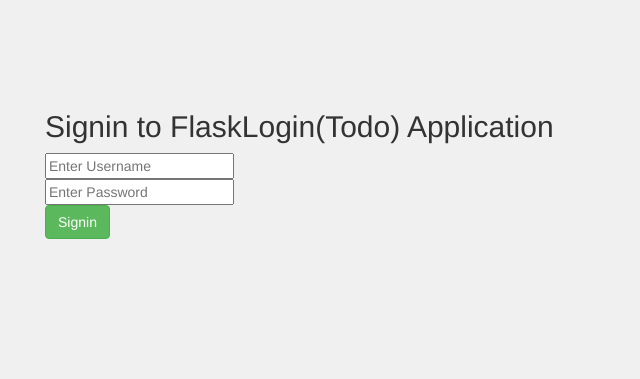
After one commit to ouglaaa/QuasselQuery, a Flask app: page /login in a window 1280 px wide. The commit adds this page. Shown: the top 379 px of the page, without its empty margins (0-640 px from the left). Run offline with Flask 3, Linux system fonts and the light colour scheme; parts of the project's set-up code (start-up, migrations or seed data) failed here and were passed over; some libraries are stand-ins or nearby versions.

Commit message:
login first draft refacto

```diff
--- /dev/null
+++ b/app/main/login.py
@@ -0,0 +1,42 @@
+
+
+from flask import (Flask, abort, flash, g, redirect, render_template, request,
+                   session, url_for)
+
+from app import app, db
+from app.main.model import User
+from flask_login import (LoginManager, current_user, login_required,
+                         login_user, logout_user)
+
+login = LoginManager()
+
+
+@login.user_loader
+def load_user(user_id):
+    return db.Query(User).filter(User.UserId == user_id)
+
+
+def initLogin(app):
+    login.init_app(app)
+    login.session_protection = "strong"
+    login.login_view = 'login'
+
+
+@app.route('/login', methods=['GET', 'POST'])
+def doLogin():
+    if request.method == 'GET':
+        return render_template('views/login.html')
+
+    username = request.form['username']
+    password = request.form['password']
+    remember_me = False
+    if 'remember_me' in request.form:
+        remember_me = True
+    registered_user = User.query.filter_by(
+        username=username, password=password).first()
+    if registered_user is None:
+        flash('Username or Password is invalid', 'error')
+        return redirect(url_for('login'))
+    login_user(registered_user, remember=remember_me)
+    flash('Logged in successfully')
+    return redirect(request.args.get('next') or url_for('index'))
--- a/app/main/services.py
+++ b/app/main/services.py
@@ -10,13 +10,12 @@ def addCorsHeaders(response):
 #     response.headers['Access-Control-Allow-Credentials'] = 'true'
 
 
-
 def initServices(api):
-# dataModule = blueprints.Blueprint('data', __name__, url_prefix = '/data')
+    # dataModule = blueprints.Blueprint('data', __name__, url_prefix = '/data')
     api.create_api(Buffer)
     api.create_api(Network)
     api.create_api(Identity)
-    api.create_api(Backlog, results_per_page = -1)
+    api.create_api(Backlog, results_per_page=-1)
 
 
 from flask_restless.search import OPERATORS
--- /dev/null
+++ b/app/templates/layout.html
@@ -0,0 +1,60 @@
+<!doctype html>
+<meta name="viewport" content="initial-scale=1.0, user-scalable=no">
+<meta charset="utf-8">
+<style>
+    body {
+        padding-top: 60px;
+        padding-bottom: 100px;
+    }
+</style>
+
+<head>
+    <link data-require="bootstrap-css" data-semver="4.0.0-alpha.4" rel="stylesheet" href="https://maxcdn.bootstrapcdn.com/bootstrap/4.0.0-alpha.4/css/bootstrap.min.css"
+        type="text/css" />
+    <link data-require="bootstrap@*" data-semver="4.0.0-alpha.2" rel="stylesheet" href="https://cdn.rawgit.com/twbs/bootstrap/v4-dev/dist/css/bootstrap.css"
+        type="text/css" />
+    <link rel="stylesheet" href="https://cdnjs.cloudflare.com/ajax/libs/bootstrap-select/1.11.2/css/bootstrap-select.min.css">
+    <link rel="shortcut icon" href="images/favicon.ico" />
+    <link rel="stylesheet" href="/static/views/main.css"></link>
+    <link rel="stylesheet" type="text/css" href="http://ajax.aspnetcdn.com/ajax/jquery.dataTables/1.9.4/css/jquery.dataTables.css">
+    <script src="//github.hubspot.com/tether/dist/js/tether.js" type="text/javascript"></script>
+    <script data-require="jquery" data-semver="3.0.0" src="https://cdnjs.cloudflare.com/ajax/libs/jquery/3.0.0/jquery.js" type="text/javascript"></script>
+    <script data-require="bootstrap" data-semver="4.0.0-alpha.2" src="https://cdn.rawgit.com/twbs/bootstrap/v4-dev/dist/js/bootstrap.js"
+        type="text/javascript"></script>
+    <script type="text/javascript" language="javascript" src="//code.jquery.com/jquery-1.12.3.js">
+	</script>
+    <script src="//cdn.datatables.net/1.10.12/js/jquery.dataTables.min.js" type="text/javascript"></script>
+    <script src="//cdnjs.cloudflare.com/ajax/libs/bootstrap-select/1.11.2/js/bootstrap-select.min.js"></script>
+    <script src="//cdnjs.cloudflare.com/ajax/libs/linq.js/2.2.0.2/jquery.linq.js"></script>
+    <script src="https://cdnjs.cloudflare.com/ajax/libs/linq.js/2.2.0.2/linq.js"></script>
+    <script src="/static/views/main.js" type="text/javascript"></script>
+    <title>QuasselQuery</title>
+</head>
+<!--<div class="navbar navbar-inverse navbar-fixed-top">
+    <div class="navbar-inner">
+        <div class="container">
+            <button type="button" class="btn btn-navbar" data-toggle="collapse" data-target=".nav-collapse">
+                    <span class="icon-bar"></span> <span class="icon-bar"></span> <span
+                        class="icon-bar"></span>
+                </button>
+            <a class="brand" href="/">TodoApp</a>
+            <div class="nav-collapse collapse">
+                <ul class="nav">
+                    <li class="active"><a href="/">Home</a></li>
+                    <li><a href="/new">New Todo</a></li>
+                </ul>
+            </div>
+        </div>
+    </div>
+</div>-->
+{%- for category, message in get_flashed_messages(with_categories=true) %}
+<p class="flask {{ category }}-flash">{{ "Error: " if category == 'error' }}{{ message }}</p>
+{%- endfor %}
+
+<div id="main" class="container">
+    {% block body %}{% endblock %}
+    <hr>
+    <footer id="footer">
+
+    </footer>
+</div>
--- /dev/null
+++ b/app/templates/views/login.html
@@ -0,0 +1,25 @@
+{% extends "layout.html" %}
+{% block body %}
+  <form action="" method=post class="form-horizontal">
+    <h2>Signin to FlaskLogin(Todo) Application </h2>
+    <div class="control-group">
+        <div class="controls">
+          <input type="text" id="username" name="username" class="input-xlarge"
+            placeholder="Enter Username" required>
+        </div>
+    </div>
+
+    <div class="control-group">
+        <div class="controls">
+          <input type="password" id="password" name="password" class="input-xlarge"
+            placeholder="Enter Password" required>
+        </div>
+    </div>
+
+    <div class="control-group">
+        <div class="controls">
+          <button type="submit" class="btn btn-success">Signin</button>
+        </div>
+    </div>
+  </form>
+{% endblock %}
--- a/requirements.txt
+++ b/requirements.txt
@@ -2,6 +2,7 @@ click==6.6
 Flask==0.11.1
 Flask-Restless==0.17.0
 Flask-SQLAlchemy==2.1
+Flask-Login==0.4.0
 Flask-WTF==0.13.1
 itsdangerous==0.24
 Jinja2==2.8
```
Also changed, not shown: app/__init__.py (+2 -5 lines), app/main/controllers.py (+33 -2 lines), app/static/views/main.js (+23 -7 lines), app/templates/views/main.html (+4 -27 lines).
